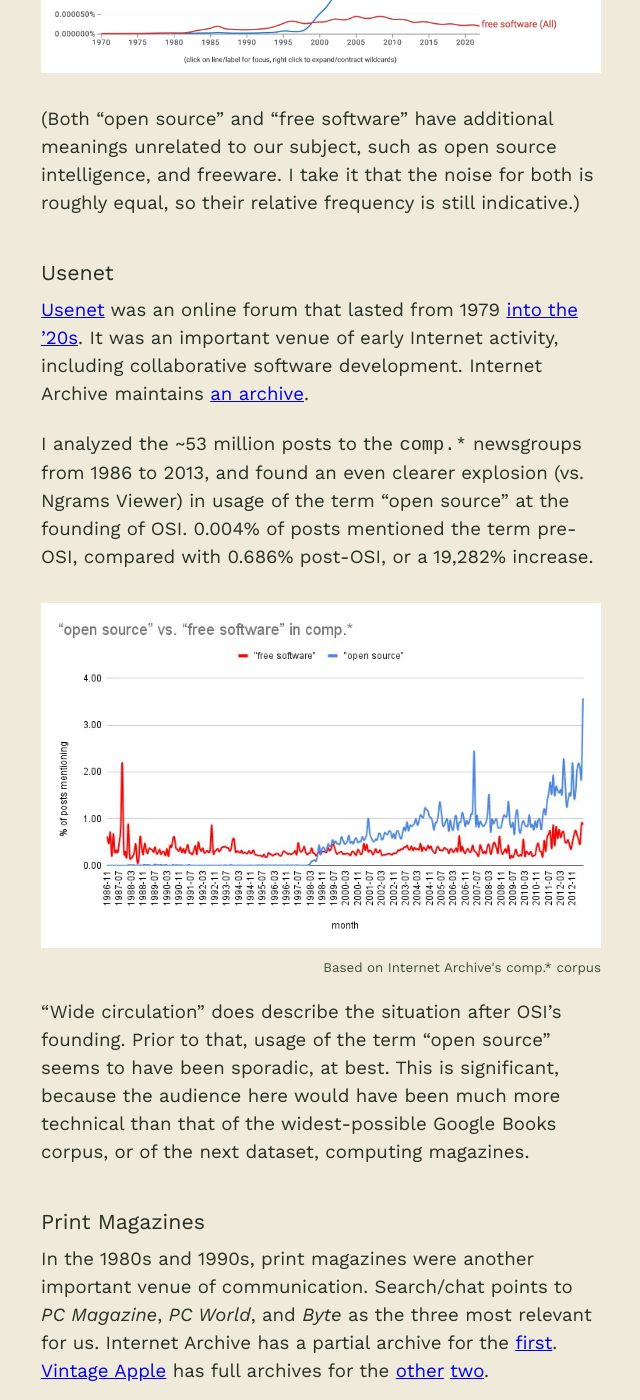
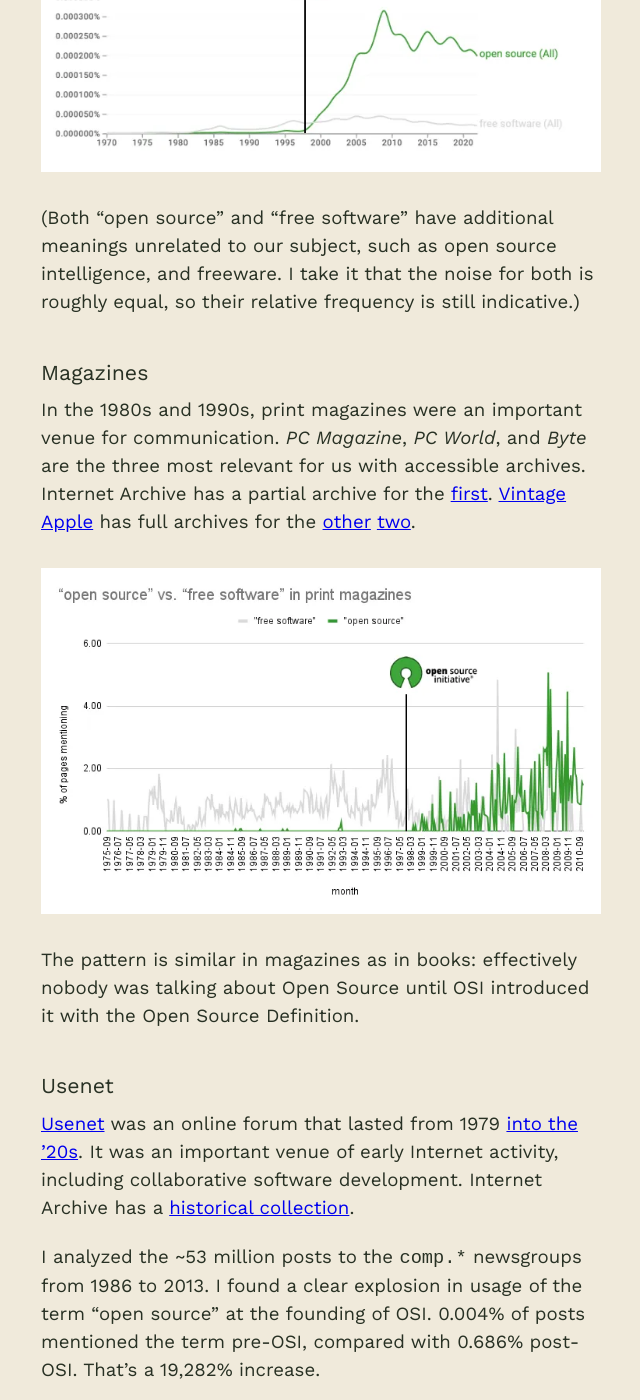
Before and after one commit to chadwhitacre/openpath, a Jekyll site: the page built from 2025/something-big-happened-in-1998/index.md, in a window 1280 px wide and 1400 px high, scrolled down 2482 px. Shown: the whole window, without its empty margins (319-959 px from the left). Built offline with Jekyll 4.4.1, drawn with Linux system fonts in a browser that asks for light colours; comment, search, counter and statistics services are not loaded; some of the changed text lies outside the part shown.

Commit message:
Vlad's feedback

```diff
--- a/2025/something-big-happened-in-1998/index.md
+++ b/2025/something-big-happened-in-1998/index.md
@@ -1,6 +1,6 @@
 ---
 title: Something Big Happened in 1998
-excerpt: Open Source needs improvement, but there's no shame accepting it started when OSI defined it.
+excerpt: It's reasonable to accept that OSI founded Open Source with the Open Source Definition.
 noindex: true
 ---
 
@@ -46,9 +48,9 @@ trust.
 Yes, Christine Peterson's
 [statement](https://opensource.com/article/18/2/coining-term-open-source-software),
 "I am the originator of the term 'open source software'," needs some
-qualification to fully square with anecdotal evidence such as Dieter
-Plaetinck has collected of [the term's appearance prior to OSI's
-founding](https://dieter.plaetinck.be/posts/open-source-undefined-part-1-the-alternative-origin-story/).
+qualification to fully square with anecdotal evidence of the term's appearance
+prior to OSI's founding, such as [Dieter Plaetinck has
+collected](https://dieter.plaetinck.be/posts/open-source-undefined-part-1-the-alternative-origin-story/).
 That said, while there were a handful of outlier references to "open source"
 prior to OSI, "wide circulation" there was not.
 
@@ -57,25 +59,43 @@ prior to OSI, "wide circulation" there was not.
 
 Let's look at four charts that paint a more complete picture of the history of
 the term "open source," and its prevalence before and after the founding of OSI
-in February of 1998.
+in February of 1998. We'll move from broad to specific datasets.
 
 
-### Google Books Ngram Viewer
+### Books
 
 Google provides a [tool to search and compare
 terms](https://books.google.com/ngrams/info) across essentially all English
 books. Comparing the [frequency of "free software" and "open
-source"](https://books.google.com/ngrams/graph?content=Open+Source%2CFree+Software&year_start=1970&year_end=2022&corpus=en&smoothing=0)
+source"](https://books.google.com/ngrams/graph?content=open+source%2Cfree+software&year_start=1970&year_end=2022&corpus=en&smoothing=0&case_insensitive=true)
 shows a clear explosion in usage of the latter, coincident with the founding of
 the Open Source Initiative. Prior to that, "open source" does not appear to
 have been "in wide circulation."
 
-{% include img.html src="ngram.webp" caption="" url="https://books.google.com/ngrams/graph?content=Open+Source%2CFree+Software&year_start=1970&year_end=2022&corpus=en&smoothing=0" %}
+{% include img.html src="books.webp" url="https://books.google.com/ngrams/graph?content=open+source%2Cfree+software&year_start=1970&year_end=2022&corpus=en&smoothing=0&case_insensitive=true" %}
 
 (Both "open source" and "free software" have additional meanings unrelated to
 our subject, such as open source intelligence, and freeware. I take it that the
 noise for both is roughly equal, so their relative frequency is still
 indicative.)
+
+
+### Magazines
+
+In the 1980s and 1990s, print magazines were an important venue for
+communication. _PC Magazine_, _PC World_, and _Byte_ are the three most
+relevant for us with accessible archives. Internet Archive has a partial
+archive for the [first](https://archive.org/details/PCMAG). [Vintage
+Apple](https://vintageapple.org/) has full archives for the
+[other](https://vintageapple.org/pcworld/)
+[two](https://vintageapple.org/byte/).
+
+{% include img.html src="magazines.webp" %}
+
+The pattern is similar in magazines as in books: effectively nobody was
+talking about Open Source until OSI introduced it with the Open Source
+Definition.
+
 
 ### Usenet
 
@@ -83,33 +103,20 @@ indicative.)
 from 1979 [into the
 '20s](https://support.google.com/groups/answer/11036538?visit_id=639016878958901763-3230887257&p=usenet&rd=1).
 It was an important venue of early Internet activity, including collaborative
-software development. Internet Archive maintains
-[an archive](https://archive.org/details/usenethistorical?tab=collection).
+software development. Internet Archive has a
+[historical collection](https://archive.org/details/usenethistorical?tab=collection).
 
-I analyzed the ~53 million posts to the `comp.*` newsgroups from 1986 to 2013,
-and found an even clearer explosion (vs. Ngrams Viewer) in usage of the term
-"open source" at the founding of OSI. 0.004% of posts mentioned the term
-pre-OSI, compared with 0.686% post-OSI, or a 19,282% increase.
+I analyzed the ~53 million posts to the `comp.*` newsgroups from 1986 to 2013.
+I found a clear explosion in usage of
+the term "open source" at the founding of OSI. 0.004% of posts mentioned the
+term pre-OSI, compared with 0.686% post-OSI. That's a 19,282% increase.
 
-{% include img.html src="comp.webp" caption="Based on Internet Archive's comp.* corpus" url="https://archive.org/details/usenet-comp" %}
+{% include img.html src="comp.webp" %}
 
-"Wide circulation" does describe the situation after OSI's founding. Prior to
-that, usage of the term "open source" seems to have been sporadic, at best.
-This is significant, because the audience here would have been much more
-technical than that of the widest-possible Google Books corpus, or of the next
-dataset, computing magazines.
-
-
-### Print Magazines
-
-In the 1980s and 1990s, print magazines were another important venue of
-communication. Search/chat points to _PC Magazine_, _PC World_, and _Byte_ as
-the three most relevant for us. Internet Archive has a partial archive for the
-[first](https://archive.org/details/PCMAG). [Vintage
-Apple](https://vintageapple.org/) has full archives for the
-[other](https://vintageapple.org/pcworld/)
-[two](https://vintageapple.org/byte/).
-
+The conversation in comp.* would have been much more technical than in the
+general computing magazines, let alone the Google Books corpus. If there
+is one place to expect "open source" to have been "in wide circulation," it
+would be here. It wasn't, until OSI came along.
 
 ### The Hecker Memo
 
@@ -184,12 +190,11 @@ that debate must be **won by reason and suasion**, not harassment and naked
 claims to authority.
 
 There's a real beauty in the (unintended) placement of the term "open source"
-outside the realm of legal recourse. It fits the broader [political
-economy of Open Source](https://www.youtube.com/watch?v=lEEP0A1lEU0): in the
-words of [RFC 2119](https://datatracker.ietf.org/doc/html/rfc2119),
-we are rather in the realm of SHOULD—neither MUST nor MAY. There are deep
-conversations to be had here about Open Source, society at large, and the role
-of OSI. Let's do more of that, and less bad etymology.
+outside the realm of legal recourse. It fits the broader [political economy of
+Open Source](https://www.youtube.com/watch?v=lEEP0A1lEU0): in the words of [RFC
+2119](https://datatracker.ietf.org/doc/html/rfc2119), we are in the realm not
+of MUST or MAY but of SHOULD. There are deep conversations to be had here about
+Open Source, society at large, and the role of OSI. Let's do more of that, and
+less bad etymology.
 
-- update populate to find matches, not pages
 - make social image
```
Also changed, not shown: other parts of 2025/something-big-happened-in-1998/index.md (+6 -5 lines), 2025/something-big-happened-in-1998/books.webp (added), 2025/something-big-happened-in-1998/comp.webp, 2025/something-big-happened-in-1998/hecker.webp, 2025/something-big-happened-in-1998/magazines.webp (added), 2025/something-big-happened-in-1998/ngram.webp (deleted).
